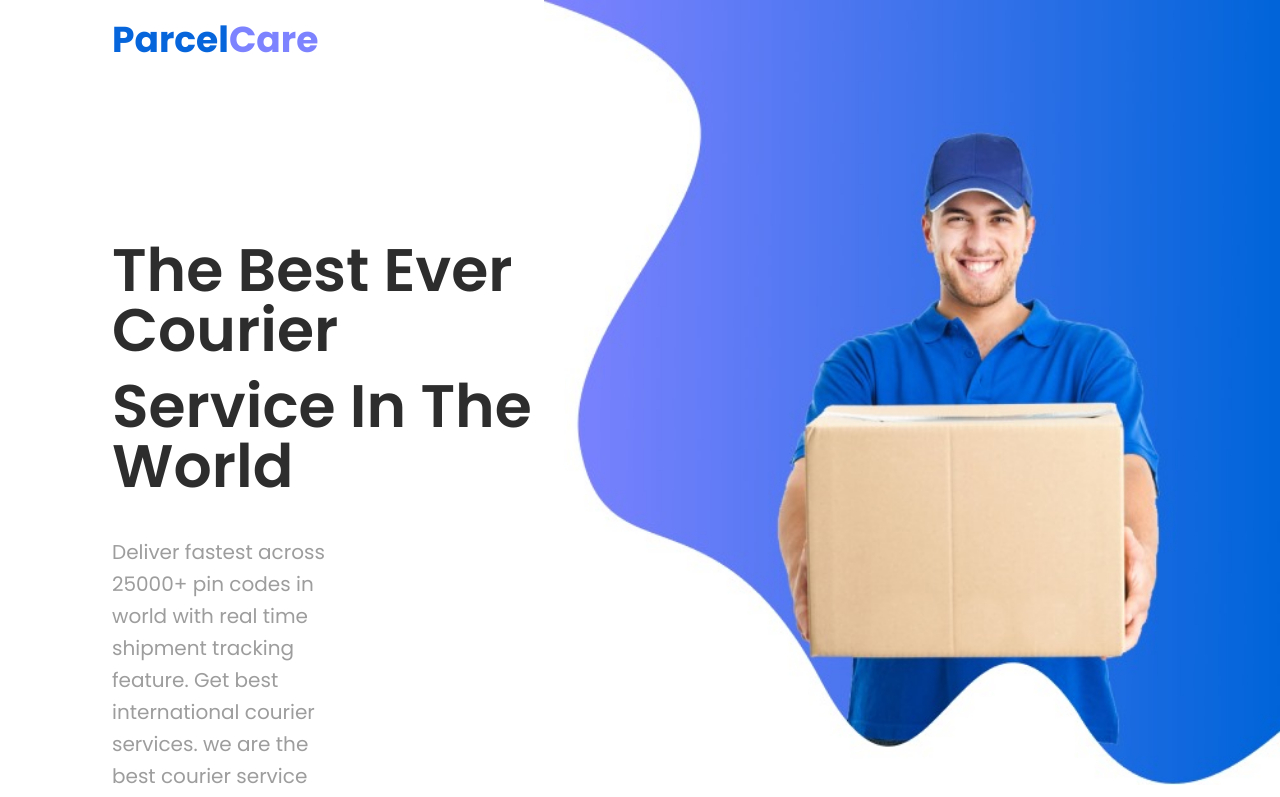
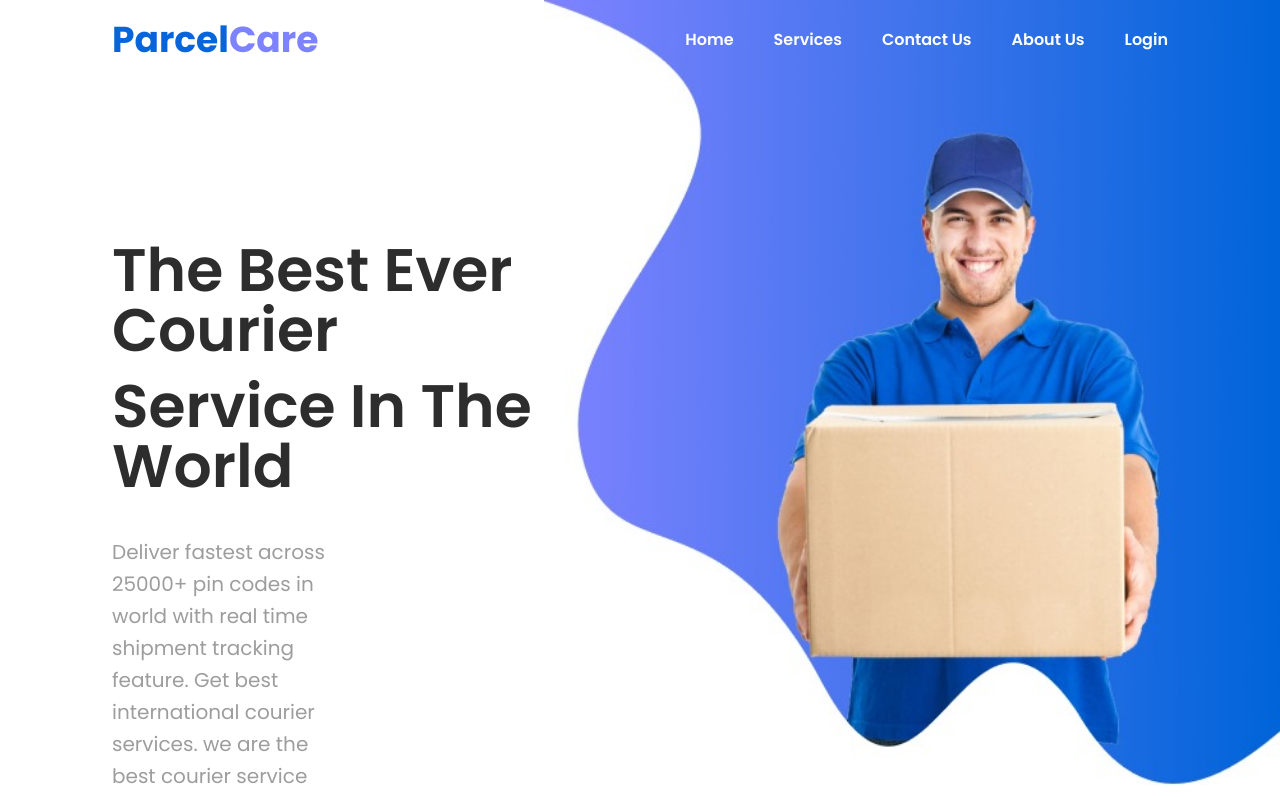
Before and after one commit to hossainarif37/parcel-care-client, a React (Vite) app: page / in a window 1280 px wide. Shown: the top 797 px of the page. Built offline with nearby package versions, Linux system fonts and the light colour scheme.

Commit message:
feat: Added Navbar

```diff
--- a/src/pages/Home/components/Navbar/Navbar.tsx
+++ b/src/pages/Home/components/Navbar/Navbar.tsx
@@ -2,8 +2,20 @@ import { Link } from "react-router-dom";
 
 const Navbar = () => {
     return (
-        <div className="absolute w-full md:px-28 py-5">
-            <Link to='/' className="text-4xl font-bold"><span className="text-primary">Parcel</span><span className="text-secondary">Care</span></Link>
+        <div className="w-full absolute md:px-28 py-5 flex justify-between z-10 bg-transparent">
+            {/* Logo */}
+            <div>
+                <Link to='/' className="text-4xl font-bold"><span className="text-primary">Parcel</span><span className="text-secondary">Care</span></Link>
+            </div>
+
+            {/* NavLinks */}
+            <ul className="text-white font-semibold flex justify-center items-center gap-x-10">
+                <li>Home</li>
+                <li>Services</li>
+                <li>Contact Us</li>
+                <li>About Us</li>
+                <li>Login</li>
+            </ul>
         </div>
     );
 };
```
